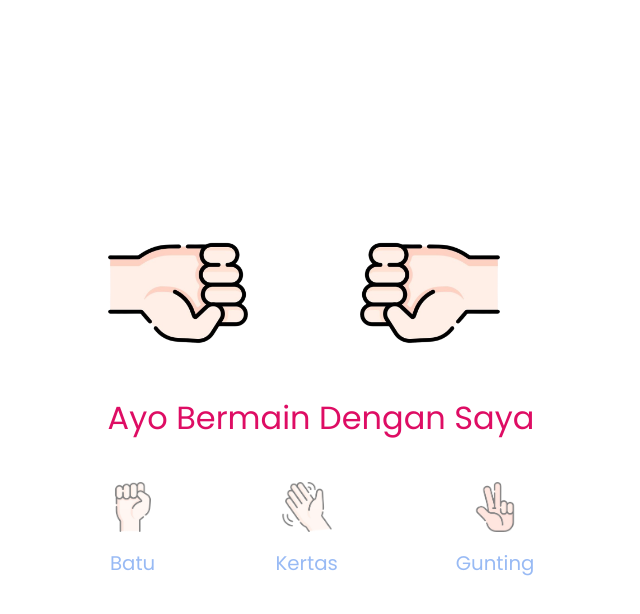
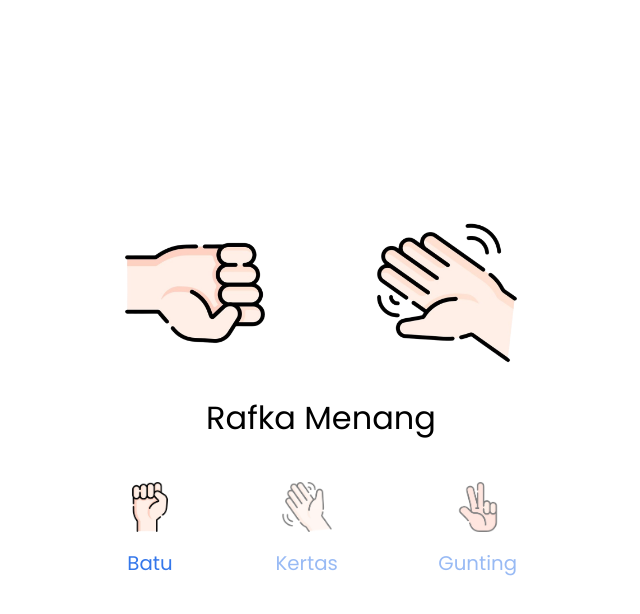
Before and after one commit to RafkaJulianee/Rafka-Portofolio, a plain HTML site: page game/index.html in a window 1280 px wide. Both pictures are taken after a click on the element "Batu". Shown: the whole page, without its empty margins (319-959 px from the left). Drawn offline with Linux system fonts and the light colour scheme.

Commit message:
update lagi

```diff
--- a/chatbot/script.js
+++ b/chatbot/script.js
@@ -35,6 +35,9 @@ document.addEventListener('DOMContentLoaded', function () {
         "halo": "Halo! Ada yang bisa saya bantu?",
         "apakah kamu main mobile legends?": "Ya, saya suka bermain Mobile Legends,Nickname Mobile Legends saya juliann.Nanti Mabar Ya!",
         "hai": "Hai! Ada yang perlu ditanyakan?",
+        "warnafavoritkesukaan?": "Warna favorit saya adalah ungu.",
+        "club bola kesukaan?": "Club bola favorit saya adalah Liverpool.",
+        "pemain bola favorit?": "Pemain bola favorit saya adalah Son heung min.",
         "makanan favorit?": "Saya suka makan Sate.",
         "bagaimana cara menghubungi anda?": "Anda bisa menghubungi saya Melalui icon sosial media yang ada di portofolio",
         "assalamualaikum": "Waalaikumsalam! Ada yang bisa saya bantu?",
--- a/game/index.html
+++ b/game/index.html
@@ -1,135 +1,13 @@
 <!DOCTYPE html>
-<html lang="en" >
+<html lang="en">
+
 <head>
   <meta charset="UTF-8">
-  <title>CodePen - Rock Paper Scissors Game</title>
-  <style>
-    /* Import Google font - Poppins */
-@import url("https://fonts.googleapis.com/css2?family=Poppins:wght@200;300;400;500;600;700&display=swap");
-* {
-  margin: 0;
-  padding: 0;
-  box-sizing: border-box;
-  font-family: "Poppins", sans-serif;
-}
-
-body {
-  height: 100vh;
-  display: flex;
-  align-items: center;
-  justify-content: center;
-}
-
-::selection {
-  color: #fff;
-  background-color: #000;
-}
-
-.container {
-  padding: 2rem 7rem;
-  border-radius: 10px;
-  background: #fff;
-  box-shadow: 0 5px 10px rgba(255, 255, 255, 0.1);
-}
-
-.result_images {
-  display: flex;
-  column-gap: 7rem;
-}
-
-.container.start .user_result {
-  transform-origin: left;
-  animation: userShake 0.7s ease infinite;
-}
-
-@keyframes userShake {
-  50% {
-    transform: rotate(10deg);
-  }
-}
-
-.container.start .cpu_result {
-  transform-origin: right;
-  animation: cpuShake 0.7s ease infinite;
-}
-
-@keyframes cpuShake {
-  50% {
-    transform: rotate(-10deg);
-  }
-}
-
-/* >>> Ukuran tangan saat tanding diperbesar <<< */
-.result_images img {
-  width: 140px;
-  transition: transform 0.3s ease;
-}
-
-.user_result img {
-  transform: rotate(90deg);
-  width: 140px;
-}
-
-.cpu_result img {
-  transform: rotate(-90deg) rotateY(180deg);
-  width: 140px;
-}
-
-/* Bonus: efek zoom saat hover */
-.result_images img:hover {
-  transform: scale(1.1);
-}
-
-.result {
-  text-align: center;
-  font-size: 2rem;
-  color: #de0d64;
-  margin-top: 1.5rem;
-}
-
-.option_images {
-  display: flex;
-  align-items: center;
-  margin-top: 2.5rem;
-  justify-content: space-between;
-}
-
-.container.start .option_images {
-  pointer-events: none;
-}
-
-.option_image {
-  display: flex;
-  flex-direction: column;
-  align-items: center;
-  opacity: 0.5;
-  cursor: pointer;
-  transition: opacity 0.3s ease;
-}
-
-.option_image:hover {
-  opacity: 1;
-}
-
-.option_image.active {
-  opacity: 1;
-}
-
-.option_image img {
-  width: 50px;
-  pointer-events: none;
-}
-
-.option_image p {
-  color: #3477eb;
-  font-size: 1.235rem;
-  margin-top: 1rem;
-  pointer-events: none;
-}
-
-  </style>
+  <title>Game batu kertas gunting</title>
+  <link rel="stylesheet" href="style.css">
 
 </head>
+
 <body>
   <!-- partial:index.partial.html -->
   <section class="container">
@@ -160,5 +38,7 @@ body {
       </span>
     </div>
   </section>
+  <script src="script.js"></script>
 </body>
+
 </html>
--- a/game/script.js
+++ b/game/script.js
@@ -0,0 +1,72 @@
+  // Get  to DOM elements
+const gameContainer = document.querySelector(".container"),
+  userResult = document.querySelector(".user_result img"),
+  cpuResult = document.querySelector(".cpu_result img"),
+  result = document.querySelector(".result"),
+  optionImages = document.querySelectorAll(".option_image");
+
+// Loop through each option image element
+optionImages.forEach((image, index) => {
+  image.addEventListener("click", (e) => {
+    image.classList.add("active");
+
+    userResult.src = cpuResult.src =
+      "rock.png";
+    result.textContent = "Tunggu...";
+
+    // Loop through each option image again
+    optionImages.forEach((image2, index2) => {
+      // If the current index doesn't match the clicked index
+      // Remove the "active" class from the other option images
+      index !== index2 && image2.classList.remove("active");
+    });
+
+    gameContainer.classList.add("start");
+
+    // Set a timeout to delay the result calculation
+    let time = setTimeout(() => {
+      gameContainer.classList.remove("start");
+
+      // Get the source of the clicked option image
+      let imageSrc = e.target.querySelector("img").src;
+      // Set the user image to the clicked option image
+      userResult.src = imageSrc;
+
+      // Generate a random number between 0 and 2
+      let randomNumber = Math.floor(Math.random() * 3);
+      // Create an array of CPU image options
+      let cpuImages = [
+        "rock.png",
+        "kertas.png",
+        "gunting.png"
+      ];
+      // Set the CPU image to a random option from the array
+      cpuResult.src = cpuImages[randomNumber];
+
+      // Assign a letter value to the CPU option (R for rock, P for paper, S for scissors)
+      let cpuValue = ["R", "P", "S"][randomNumber];
+      // Assign a letter value to the clicked option (based on index)
+      let userValue = ["R", "P", "S"][index];
+
+      // Create an object with all possible outcomes
+      let outcomes = {
+        RR: "Draw",
+        RP: "Rafka",
+        RS: "Kamu",
+        PP: "Draw",
+        PR: "Kamu",
+        PS: "Rafka",
+        SS: "Draw",
+        SR: "Rafka",
+        SP: "Kamu"
+      };
+
+      // Look up the outcome value based on user and CPU options
+      let outComeValue = outcomes[userValue + cpuValue];
+
+      // Display the result
+      result.textContent =
+        userValue === cpuValue ? "Match Draw" : `${outComeValue} Menang`;
+    }, 2500);
+  });
+});
--- a/game/style.css
+++ b/game/style.css
@@ -0,0 +1,121 @@
+@import url("https://fonts.googleapis.com/css2?family=Poppins:wght@200;300;400;500;600;700&display=swap");
+* {
+  margin: 0;
+  padding: 0;
+  box-sizing: border-box;
+  font-family: "Poppins", sans-serif;
+}
+
+body {
+  height: 100vh;
+  display: flex;
+  align-items: center;
+  justify-content: center;
+}
+
+::selection {
+  color: #fff;
+  background-color: #000;
+}
+
+.container {
+  padding: 2rem 7rem;
+  border-radius: 10px;
+  background: #fff;
+  box-shadow: 0 5px 10px rgba(255, 255, 255, 0.1);
+}
+
+.result_images {
+  display: flex;
+  column-gap: 7rem;
+}
+
+.container.start .user_result {
+  transform-origin: left;
+  animation: userShake 0.7s ease infinite;
+}
+
+@keyframes userShake {
+  50% {
+    transform: rotate(10deg);
+  }
+}
+
+.container.start .cpu_result {
+  transform-origin: right;
+  animation: cpuShake 0.7s ease infinite;
+}
+
+@keyframes cpuShake {
+  50% {
+    transform: rotate(-10deg);
+  }
+}
+
+/* >>> Ukuran tangan saat tanding diperbesar <<< */
+.result_images img {
+  width: 140px;
+  transition: transform 0.3s ease;
+}
+
+.user_result img {
+  transform: rotate(90deg);
+  width: 140px;
+}
+
+.cpu_result img {
+  transform: rotate(-90deg) rotateY(180deg);
+  width: 140px;
+}
+
+/* Bonus: efek zoom saat hover */
+.result_images img:hover {
+  transform: scale(1.1);
+}
+
+.result {
+  text-align: center;
+  font-size: 2rem;
+  color: black;
+  margin-top: 1.5rem;
+}
+
+.option_images {
+  display: flex;
+  align-items: center;
+  margin-top: 2.5rem;
+  justify-content: space-between;
+}
+
+.container.start .option_images {
+  pointer-events: none;
+}
+
+.option_image {
+  display: flex;
+  flex-direction: column;
+  align-items: center;
+  opacity: 0.5;
+  cursor: pointer;
+  transition: opacity 0.3s ease;
+}
+
+.option_image:hover {
+  opacity: 1;
+}
+
+.option_image.active {
+  opacity: 1;
+}
+
+.option_image img {
+  width: 50px;
+  pointer-events: none;
+}
+
+.option_image p {
+  color: #3477eb;
+  font-size: 1.235rem;
+  margin-top: 1rem;
+  pointer-events: none;
+}
```
Also changed, not shown: chatbot/index.html (+0 -1 lines), chatbot/style.css (+3 -18 lines). Lines whose indentation alone changed are shown as unchanged.
